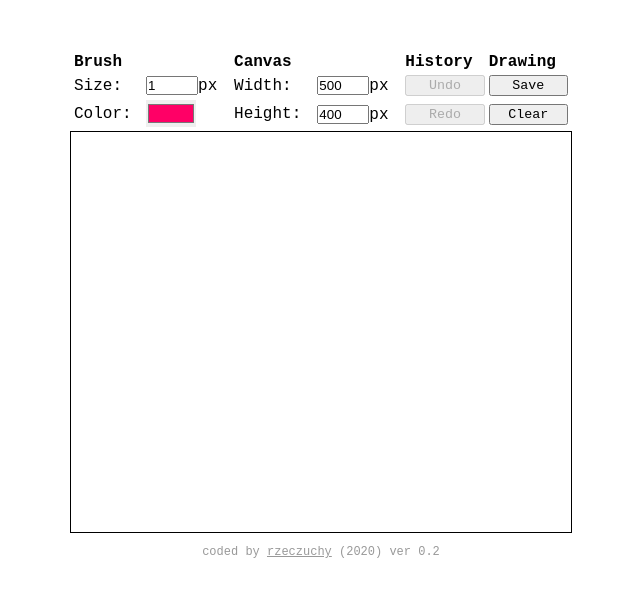
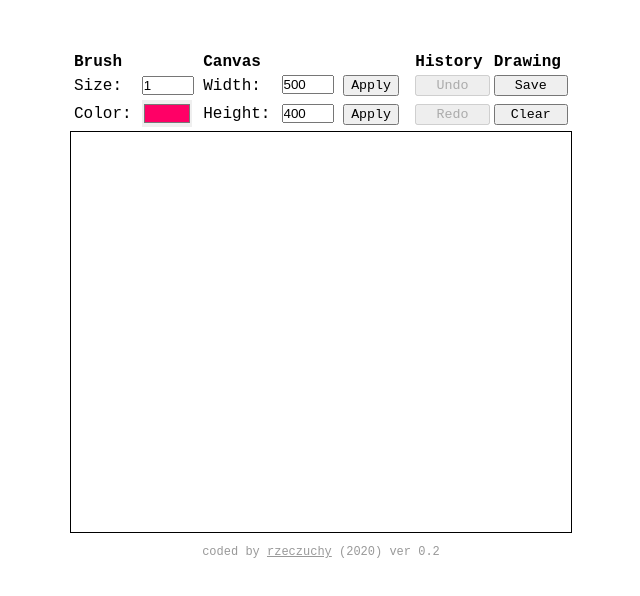
Before and after one commit to rzeczuchy/rzeczuchyDraw, a plain HTML site: page index.html in a window 1280 px wide. Shown: the whole page, without its empty margins (319-959 px from the left). Drawn offline with Linux system fonts and the light colour scheme.

Commit message:
adding Apply buttons for resizing canvas

```diff
--- a/css/styles.css
+++ b/css/styles.css
@@ -38,12 +38,12 @@ button {
 
 .tools-container input[type=number] {
   padding: 0;
-  width: 48px;
+  max-width: 48px;
   margin: 0;
 }
 
 .tools-container input[type=color] {
-  width: 50px;
+  max-width: 50px;
   padding: 0;
   border: 0;
   margin: 0;
--- a/index.html
+++ b/index.html
@@ -20,9 +20,10 @@
       </tr>
       <tr>
         <td>Size:</td>
-        <td><input id="brushSizeSelect" type="number" oninput="setBrushSize()" />px</td>
+        <td><input id="brushSizeSelect" type="number" oninput="setBrushSize()" /></td>
         <td>Width:</td>
-        <td><input id="canvasWidthSelect" type="number" oninput="setCanvasWidth()" />px</td>
+        <td><input id="canvasWidthSelect" type="number" />
+          <button id="applyCanvasWidth" type="button" name="button" onclick="setCanvasWidth()">Apply</button> </td>
         <td><button id="undoButton" class="action-button" type="button" name="button" disabled>Undo</button> </td>
         <td><a id="saveButton"><button class="action-button" type="button" name="button">Save</button></a></td>
       </tr>
@@ -30,7 +31,8 @@
         <td>Color:</td>
         <td><input id="brushColorSelect" type="color" oninput="setBrushColor()" /></td>
         <td>Height:</td>
-        <td><input id="canvasHeightSelect" type="number" oninput="setCanvasHeight()" />px</td>
+        <td><input id="canvasHeightSelect" type="number" />
+        <button id="applyCanvasWidth" type="button" name="button" onclick="setCanvasHeight()" >Apply</button></td>
         <td><button id="redoButton" class="action-button" type="button" name="button" disabled>Redo</button></td>
         <td><button id="clearButton" class="action-button" type="button" name="button" onclick="clearCanvas()">Clear</button></td>
       </tr>
--- a/scripts/script.js
+++ b/scripts/script.js
@@ -93,12 +93,16 @@ canvasWidthSelect.value = drawingCanvas.width;
 const canvasHeightSelect = document.getElementById("canvasHeightSelect");
 canvasHeightSelect.value = drawingCanvas.height;
 function setCanvasWidth() {
-  canvasWidthSelect.value = clamp(canvasWidthSelect.value, minCanvasSize, maxCanvasSize);
-  drawingCanvas.width = canvasWidthSelect.value;
+  if (confirm("This action will clear the canvas. Are you sure?")) {
+    canvasWidthSelect.value = clamp(canvasWidthSelect.value, minCanvasSize, maxCanvasSize);
+    drawingCanvas.width = canvasWidthSelect.value;
+  }
 }
 function setCanvasHeight() {
-  canvasHeightSelect.value = clamp(canvasHeightSelect.value, minCanvasSize, maxCanvasSize);
-  drawingCanvas.height = canvasHeightSelect.value;
+  if (confirm("This action will clear the canvas. Are you sure?")) {
+    canvasHeightSelect.value = clamp(canvasHeightSelect.value, minCanvasSize, maxCanvasSize);
+    drawingCanvas.height = canvasHeightSelect.value;
+  }
 }
 
 // DRAWING
```
